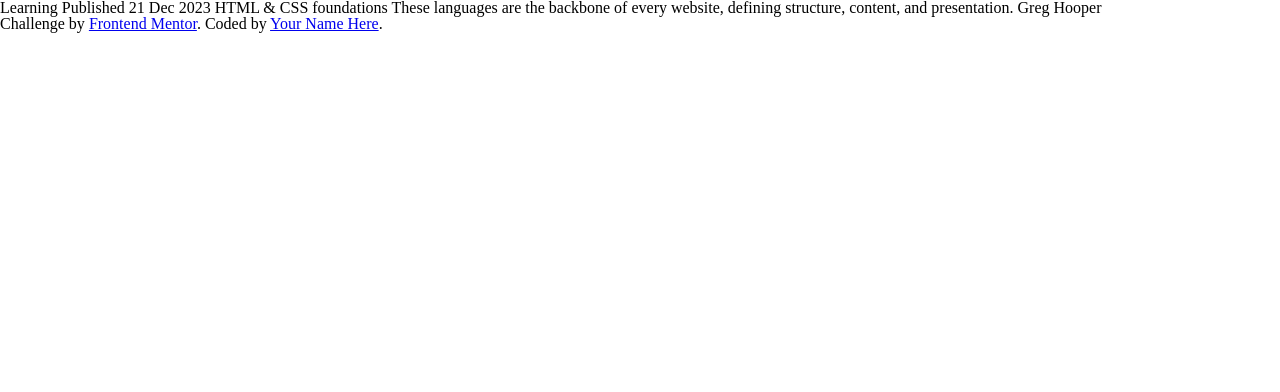
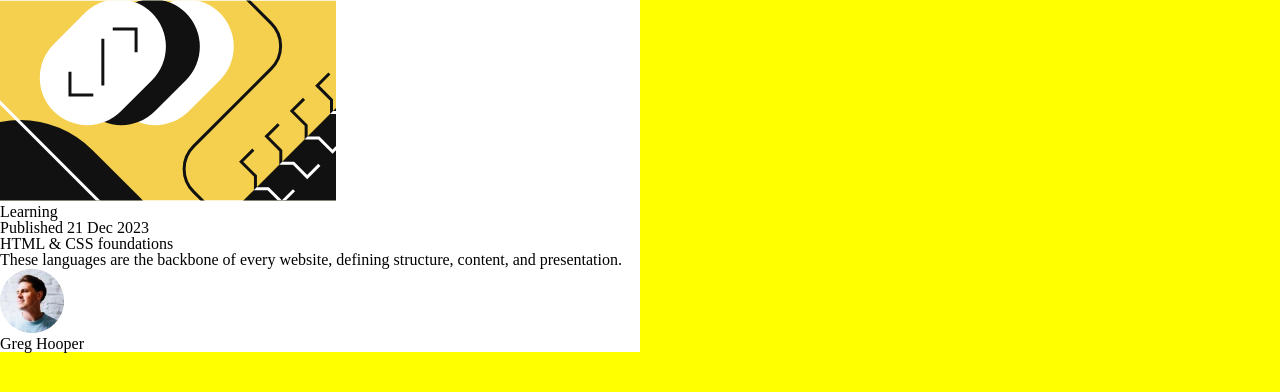
Before and after one commit to steph209/blog-preview, a plain HTML site: page index.html in a window 1280 px wide. Drawn offline with Linux system fonts and the light colour scheme.

Commit message:
adding content

```diff
--- a/index.html
+++ b/index.html
@@ -1,8 +1,10 @@
 <!DOCTYPE html>
 <html lang="en">
+
 <head>
   <meta charset="UTF-8">
-  <meta name="viewport" content="width=device-width, initial-scale=1.0"> <!-- displays site properly based on user's device -->
+  <meta name="viewport" content="width=device-width, initial-scale=1.0">
+  <!-- displays site properly based on user's device -->
 
   <link rel="icon" type="image/png" sizes="32x32" href="./assets/images/favicon-32x32.png">
 
@@ -12,21 +14,34 @@
   <title>Frontend Mentor | Blog preview card</title>
 
 </head>
+
 <body>
+  <main>
+    <picture>
+      <img src="assets/images/illustration-article.svg" alt="Blog">
+    </picture>
 
-  Learning
+    <div>
+      <p>Learning</p>
+    </div>
 
-  Published 21 Dec 2023
+    <p>Published 21 Dec 2023</p>
 
-  HTML & CSS foundations
+    <h1>
+      HTML & CSS foundations
+    </h1>
 
-  These languages are the backbone of every website, defining structure, content, and presentation.
+    <p>These languages are the backbone of every website, defining structure, content, and presentation.</p>
 
-  Greg Hooper
+    <div>
+      <img src="assets/images/image-avatar.webp" alt="Profile Picture">
+      <p>Greg Hooper</p>
+    </div>
+  </main>
+  <!-- <div class="attribution">
+    Challenge by <a href="https://www.frontendmentor.io?ref=challenge" target="_blank">Frontend Mentor</a>.
+    Coded by <a href="#">Stephanie Jimenez</a>.
+  </div> -->
+</body>
 
-  <div class="attribution">
-    Challenge by <a href="https://www.frontendmentor.io?ref=challenge" target="_blank">Frontend Mentor</a>.
-    Coded by <a href="#">Your Name Here</a>.
-  </div>
-</body>
 </html>
--- a/style.css
+++ b/style.css
@@ -0,0 +1,10 @@
+body {
+    background-color: yellow;
+}
+
+main {
+    background-color: white;
+
+    width: 50%;
+    height: 80%;
+}
```
